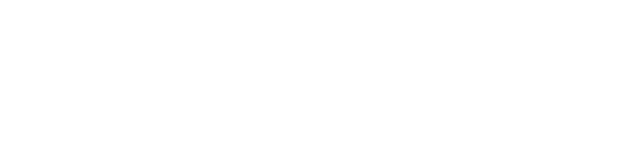
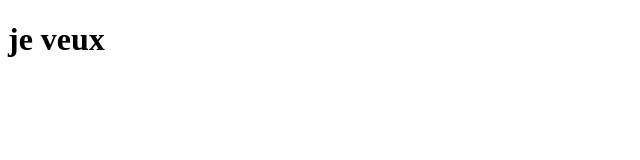
Before and after one commit to sarasara2003/clone_test_git, a plain HTML site: page index.html in a window 1280 px wide. Shown: the whole page, without its empty margins (0-640 px from the left). Drawn offline with Linux system fonts and the light colour scheme.

Commit message:
ajout de titre

```diff
--- a/index.html
+++ b/index.html
@@ -6,6 +6,7 @@
     <title>Document</title>
 </head>
 <body>
+    <h1>je veux</h1>
 
 </body>
 </html>
```
